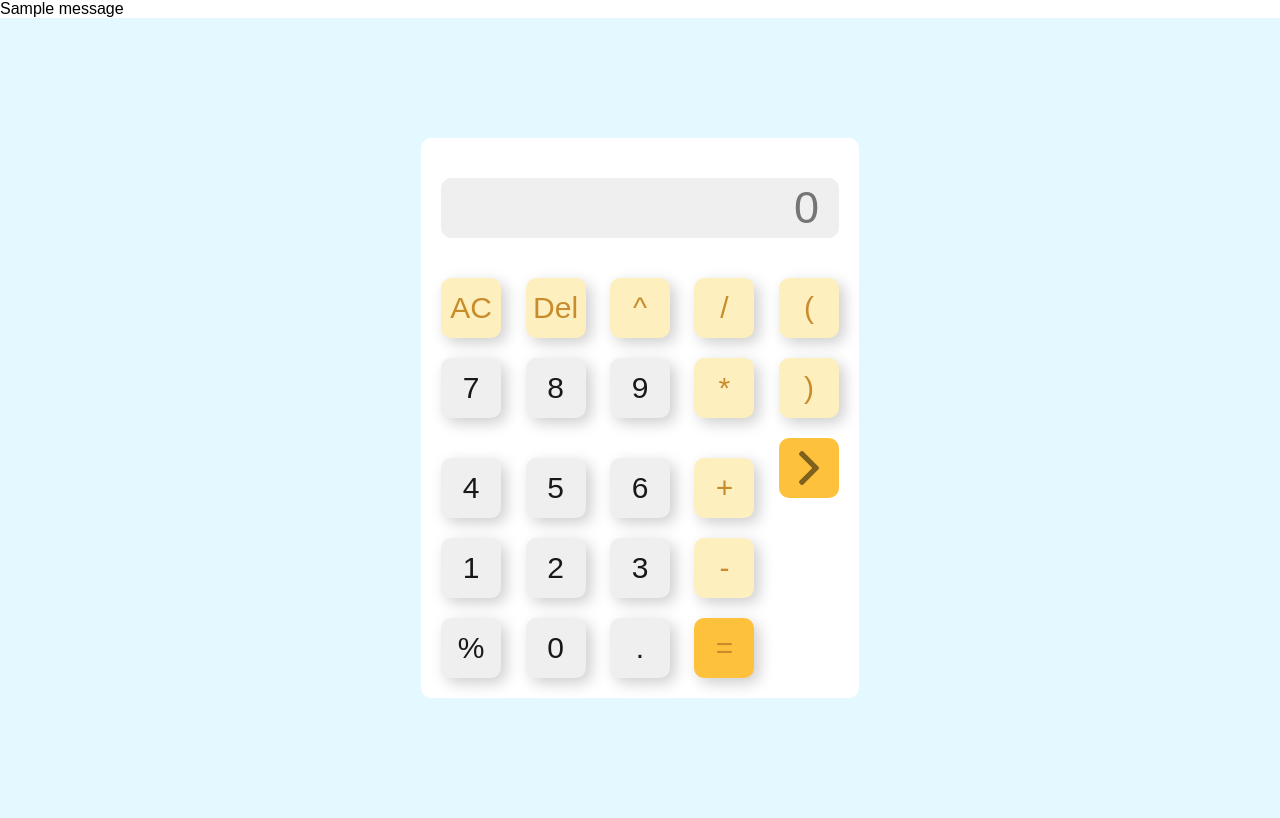
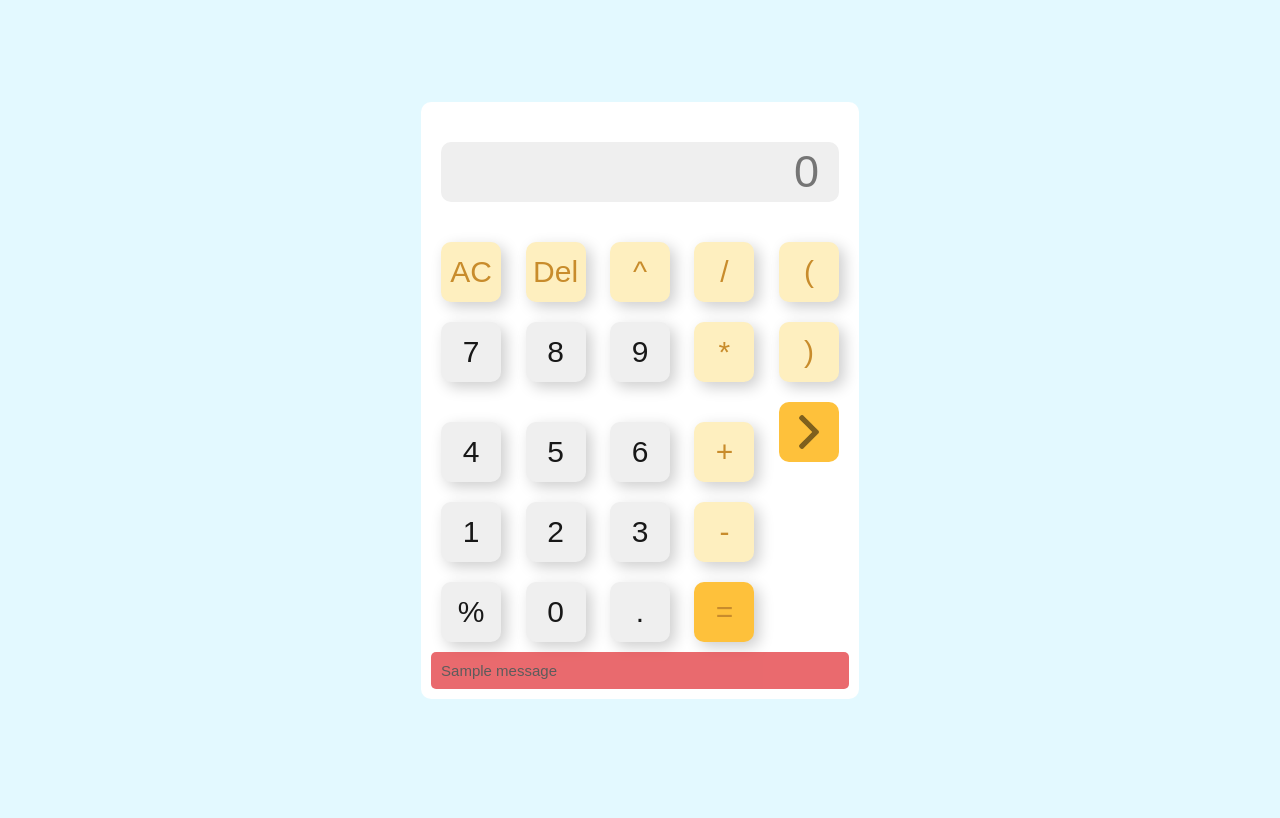
Before and after one commit to DaniilBel/AdvancedCalc, a Flask app: page / in a window 1280 px wide. After the commit the page ends 699 px from the top, so only its background shows below. Run offline with Flask 2, Linux system fonts and the light colour scheme; tables that the repository leaves empty hold one stand-in row (values such as "Sample post"); one stand-in notice (Sample message) is shown.

Commit message:
error output support

```diff
--- a/main.py
+++ b/main.py
@@ -9,6 +9,7 @@ from database.repository.history_repository import HistoryRepository
 app = Flask(__name__)
 app.secret_key = "KADadbjhaOW&^*FTYG*WGXjskBSJLHBasnk"
 app.debug = True
+
 
 def expression_check(expression) -> (bool, str):
     if re.fullmatch(r"\A[\t ()0-9+*/^%.-]*\Z", expression) is None:
--- /dev/null
+++ b/static/css/error_style.css
@@ -0,0 +1,10 @@
+
+#error {
+    display: flex;
+    border-radius: 5px;
+    background-color: #E12C31;
+    opacity: 0.7;
+    padding: 10px;
+    color: #181818;
+    font-size: 15px;
+}
--- /dev/null
+++ b/static/error.js
@@ -0,0 +1,7 @@
+const element = document.getElementById('error');
+
+if (element.textContent.trim() === '') {
+    element.style.display = 'none';
+} else {
+    element.style.display = 'block';
+}
--- a/templates/index.html
+++ b/templates/index.html
@@ -6,14 +6,9 @@
           content="width=device-width, user-scalable=no, initial-scale=1.0, maximum-scale=1.0, minimum-scale=1.0">
     <title>Calculator</title>
     <link rel="stylesheet" href="{{ url_for('static', filename='css/style.css') }}">
+    <link rel="stylesheet" href="{{ url_for('static', filename='css/error_style.css') }}">
 </head>
 <body>
-
-<div>
-    {% for message in get_flashed_messages() %}
-        {{ message }}
-    {% endfor %}
-</div>
 <div class="container">
     <div class="calculator">
         <form action="{{ url_for('calculate') }}" method="post">
@@ -53,10 +48,14 @@
                 <input type="button" value="%" onclick="display.value += '%' ">
                 <input type="button" value="0" onclick="display.value += '0' ">
                 <input type="button" value="." onclick="display.value += '.' ">
-
                 <input type="submit" value="=" class="equal operator">
             </div>
         </form>
+        <div id="error">
+            {% for message in get_flashed_messages() %}
+                {{ message }}
+            {% endfor %}
+        </div>
     </div>
     <div id="history">
         <div class="content">
@@ -80,5 +79,6 @@
 
 <script src="{{ url_for('static', filename='restore.js') }}"></script>
 <script src="{{ url_for('static', filename='historyBtn.js') }}"></script>
+<script src="{{ url_for('static', filename='error.js') }}"></script>
 </body>
 </html>
```
Also changed, not shown: static/restore.js (+0 -9 lines).
